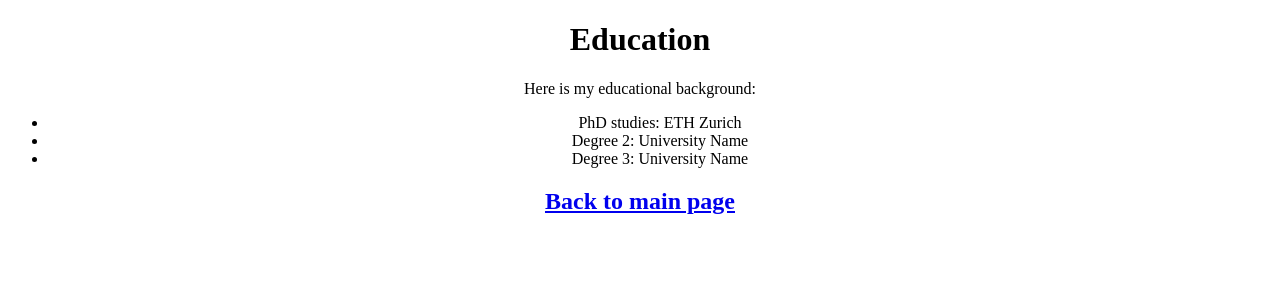
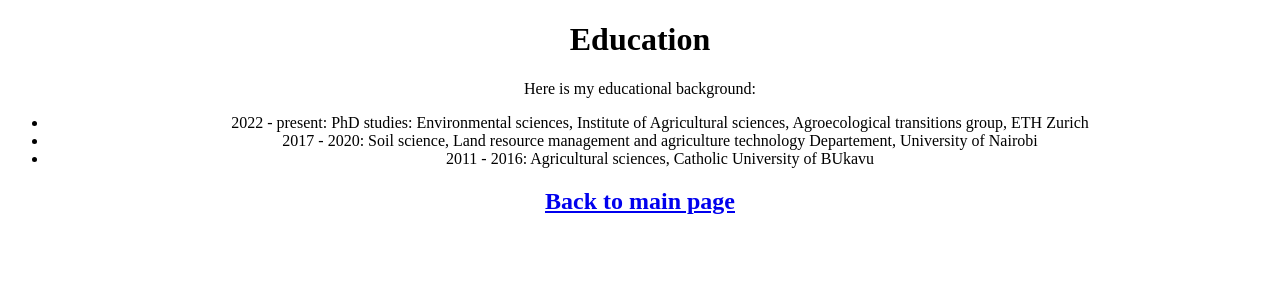
Before and after one commit to reussitemalembaka/reussitemalembaka.github.io, a Jekyll site: the page education.html, which Jekyll copies as it is, in a window 1280 px wide. Shown: the top 300 px of the page. Built offline with Jekyll 4.4.1, drawn with Linux system fonts in a browser that asks for light colours.

Commit message:
Update education.html

```diff
--- a/education.html
+++ b/education.html
@@ -14,9 +14,9 @@
         <h1>Education</h1>
         <p>Here is my educational background:</p>
         <ul>
-            <li> PhD studies: ETH Zurich</li>
-            <li>Degree 2: University Name</li>
-            <li>Degree 3: University Name</li>
+            <li> 2022 - present: PhD studies: Environmental sciences, Institute of Agricultural sciences, Agroecological transitions group, ETH Zurich</li>
+            <li>2017 - 2020: Soil science, Land resource management and agriculture technology Departement, University of Nairobi</li>
+            <li>2011 - 2016: Agricultural sciences, Catholic University of BUkavu</li>
             <!-- Add more education information as needed -->
         </ul>
     </div>
```
